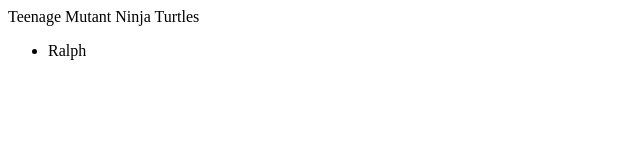
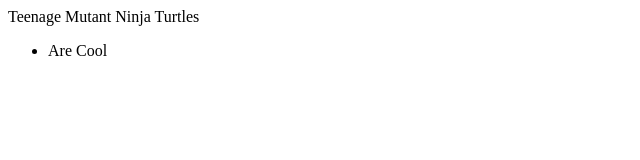
Before and after one commit to PasswordHelpMe/mywebsite, a plain HTML site: page index.html in a window 1280 px wide. Shown: the full height of the page, 0-640 px from the left. Drawn offline with Linux system fonts and the light colour scheme.

Commit message:
testing workflow

```diff
--- a/index.html
+++ b/index.html
@@ -5,7 +5,7 @@
 <body>
 Teenage Mutant Ninja Turtles
 <ul>
-<li>Ralph</li>
+<li>Are Cool</li>
 </ul>
 </body>
 </html>
```
Also changed, not shown: 1 other file.
